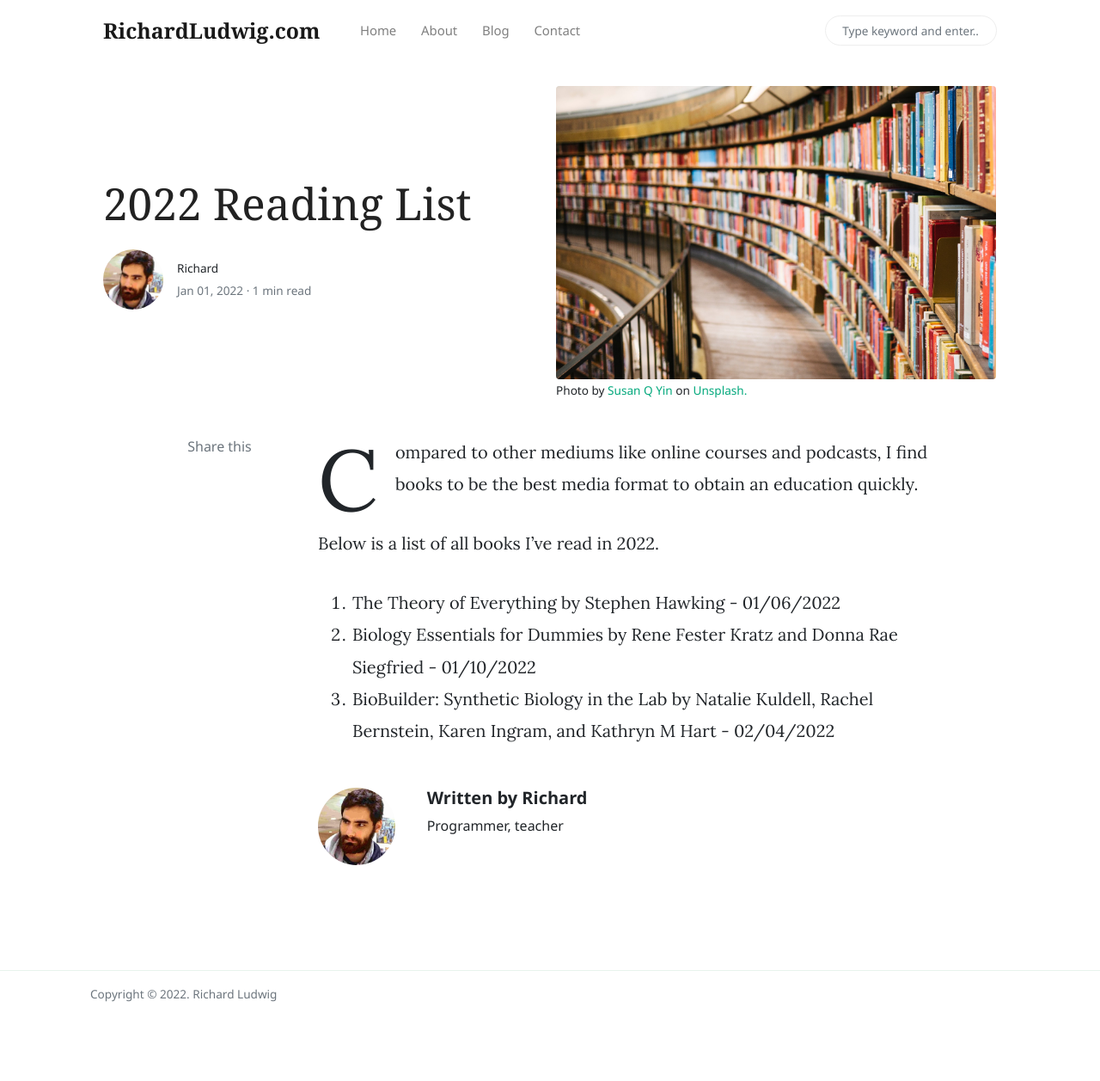
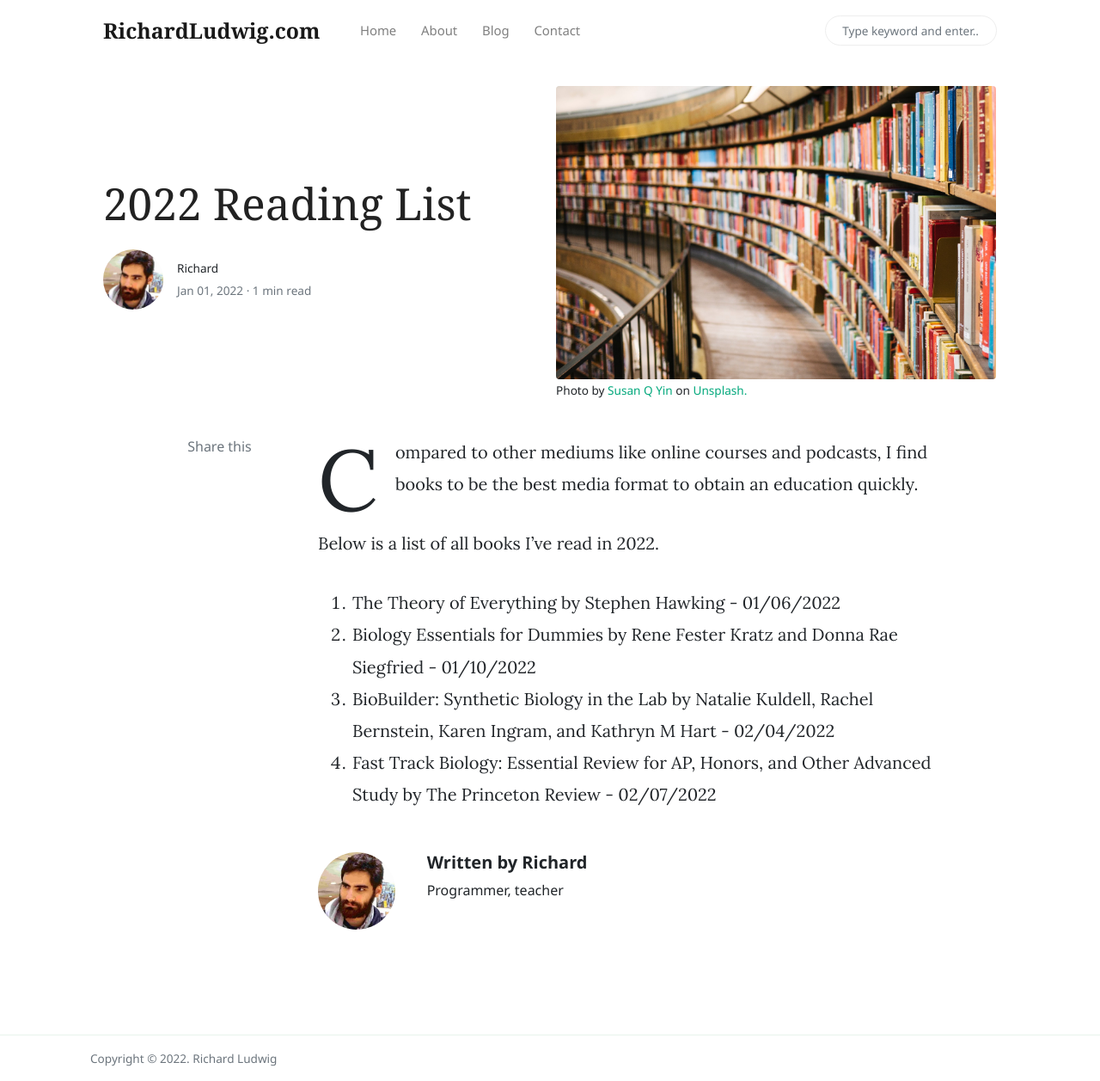
Before and after one commit to RichardLudwig/richardludwig.github.io, a Jekyll site: the page built from _posts/2022-01-01-2022-reading-list.md, in a window 1280 px wide and 1257 px high. Shown: the whole window at 86% size. Built offline with Jekyll 4.4.1, drawn with Linux system fonts in a browser that asks for light colours; nearby versions of some CDN libraries; comment, search, counter and statistics services are not loaded.

Commit message:
added book to 2022 reading list post

```diff
--- a/_posts/2022-01-01-2022-reading-list.md
+++ b/_posts/2022-01-01-2022-reading-list.md
@@ -19,3 +19,4 @@ Below is a list of all books I've read in 2022.
 1. The Theory of Everything by Stephen Hawking - 01/06/2022
 2. Biology Essentials for Dummies by Rene Fester Kratz and Donna Rae Siegfried - 01/10/2022
 3. BioBuilder: Synthetic Biology in the Lab by Natalie Kuldell, Rachel Bernstein, Karen Ingram, and Kathryn M Hart - 02/04/2022
+4. Fast Track Biology: Essential Review for AP, Honors, and Other Advanced Study by The Princeton Review - 02/07/2022
```
